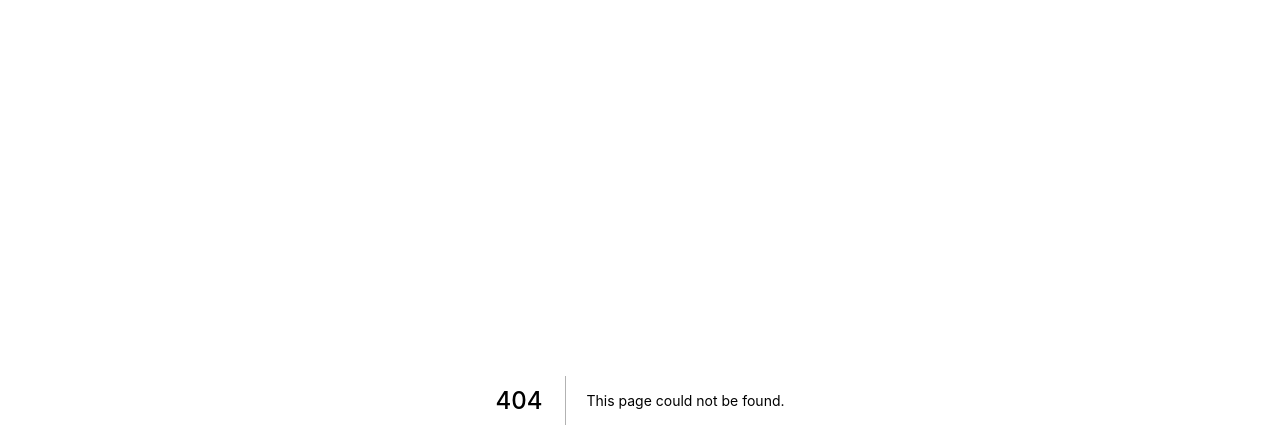
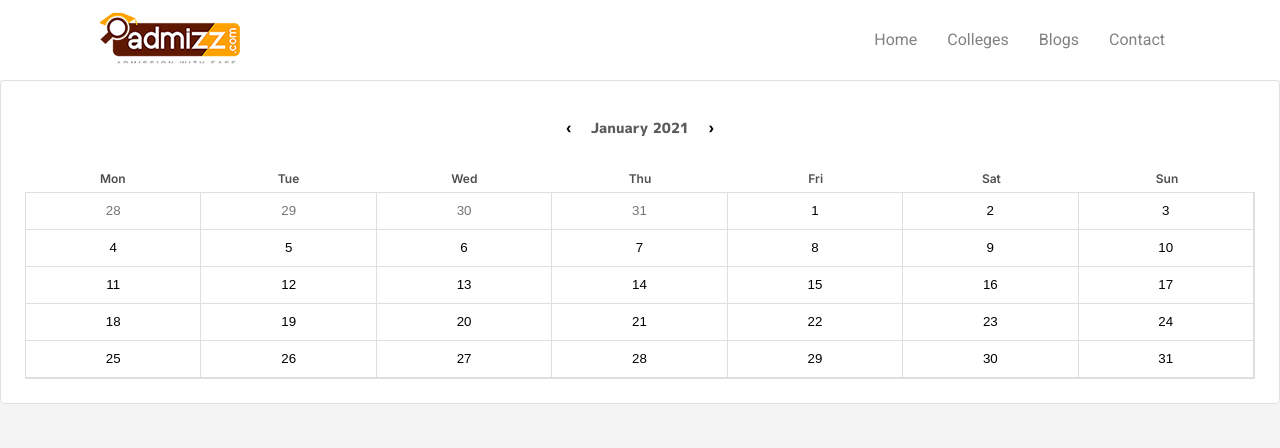
Before and after one commit to sthasadin/admizz-demo, a Next.js app: page /free-counseling in a window 1280 px wide. Before the commit this address had no page. Shown: the top 448 px of the page. Built offline with nearby package versions, Linux system fonts and the light colour scheme.

Commit message:
adds datepicker calender design

```diff
--- /dev/null
+++ b/components/Datepicker/index.tsx
@@ -0,0 +1,13 @@
+import React from 'react';
+import Calendar from 'react-calendar';
+import 'react-calendar/dist/Calendar.css';
+
+const Datepicker = () => {
+    return (
+        <Calendar
+            className="calender"
+        />
+    );
+};
+
+export { Datepicker };
--- a/components/index.tsx
+++ b/components/index.tsx
@@ -2,3 +2,4 @@ export { Button } from "./Button";
 export * from "./Select";
 export * from "./ContactForm"
 export * from "./BookCounselling"
+export * from "./Datepicker"
--- a/package.json
+++ b/package.json
@@ -22,6 +22,7 @@
     "next-compose-plugins": "^2.2.1",
     "next-images": "^1.6.2",
     "react": "17.0.1",
+    "react-calendar": "^3.2.1",
     "react-dom": "17.0.1",
     "react-jss": "^10.5.0",
     "sass": "^1.29.0"
--- /dev/null
+++ b/pages/free-counseling/index.tsx
@@ -0,0 +1,14 @@
+import React from "react";
+import { Datepicker } from "../../components";
+import { Navbar } from "../../layouts/navbar";
+
+const FreeCounseling = () => {
+  return (
+    <div>
+      <Navbar />
+      <Datepicker />
+    </div>
+  );
+};
+
+export default FreeCounseling;
--- a/styles/base/_base.scss
+++ b/styles/base/_base.scss
@@ -13,6 +13,7 @@ html {
 body {
   font-family: "Roboto", sans-serif;
   font-weight: 400;
+	background-color: #F4F4F4;
 }
 
 .container {
--- a/styles/base/_typography.scss
+++ b/styles/base/_typography.scss
@@ -1,3 +1,4 @@
 @import url("https://fonts.googleapis.com/css2?family=Montserrat:ital,wght@0,100;0,200;0,300;0,400;0,500;0,600;0,700;1,700&family=Noticia+Text:ital@0;1&family=Roboto:wght@100;300;400;500;700&display=swap");
 @import url('https://fonts.googleapis.com/css2?family=Mouse+Memoirs&display=swap');
 @import url('https://fonts.googleapis.com/css2?family=M+PLUS+1p:wght@800&display=swap');
+@import url('https://fonts.googleapis.com/css2?family=Inter:wght@100;200;300;400;500;600;700;800;900&display=swap');
--- /dev/null
+++ b/styles/components/_datepicker.scss
@@ -0,0 +1,92 @@
+.calender {
+	border-radius: 5px;
+	width: 100% !important;
+	padding: 24px;
+	border: 1px solid #e0e0e0 !important;
+	& button:hover {
+		background: none;
+	}
+	& .react-calendar__navigation__label__labelText--from {
+		color: #5a5a5a;
+	}
+	& .react-calendar__navigation {
+		display: flex;
+		justify-content: center;
+	}
+	& .react-calendar__navigation__prev2-button {
+        display: none;
+        font-size: 18px;
+	}
+	& .react-calendar__navigation__next2-button {
+        display: none;
+        font-size: 18px;
+	}
+	& .react-calendar__navigation button {
+		font-size: 14px;
+		line-height: 21px;
+		font-weight: 800;
+		font-family: 'M PLUS 1p';
+		border: none;
+	}
+	& .react-calendar__navigation button {
+		flex-grow: 0 !important;
+	}
+	& .react-calendar__month-view__weekdays__weekday {
+		text-transform: none;
+		color: #4f4f4f;
+		font-weight: 600;
+		font-size: 12px;
+		line-height: 15px;
+		font-family: 'Inter';
+		abbr {
+			width: 2ch;
+			text-decoration: none;
+		}
+	}
+	& .react-calendar__month-view__days {
+		border: 1px solid #dfdfdf !important;
+		border-left: none;
+		border-top: none;
+	}
+	& .react-calendar__month-view__days__day {
+		border: 1px solid #dfdfdf;
+		border-left: none;
+		border-top: none;
+    }
+    & .react-calendar__month-view__days__day:hover {
+        background: none;
+    }
+	& .react-calendar__month-view__days__day--neighboringMonth {
+		border: 1px solid #dfdfdf;
+		border-left: none;
+		border-top: none;
+	}
+	& .react-calendar__tile--now {
+		background: white;
+	}
+	& .react-calendar__tile--hasActive {
+		background: #ffa200;
+		color: white;
+	}
+	& .react-calendar__tile--active {
+		background: #ffa200;
+		color: white;
+	}
+	& .react-calendar__tile--active:enabled:hover,
+	.react-calendar__tile--active:enabled:focus {
+		background: #ffa200;
+		color: white;
+	}
+	& .react-calendar__month-view__days__day--weekend {
+		color: #000000;
+	}
+	& .react-calendar button {
+		padding: 14px 23px;
+		display: flex;
+		justify-content: center;
+		align-items: center;
+		border: 1px solid #dfdfdf;
+		border-left: none;
+		border-top: none;
+	}
+}
--- a/styles/components/_main.scss
+++ b/styles/components/_main.scss
@@ -27,3 +27,4 @@
 @import "testimonial";
 @import "contactForm";
 @import "bookCounseling";
+@import "datepicker";
```
Also changed, not shown: 1 other file (tests, documents, lock files or other folders).
